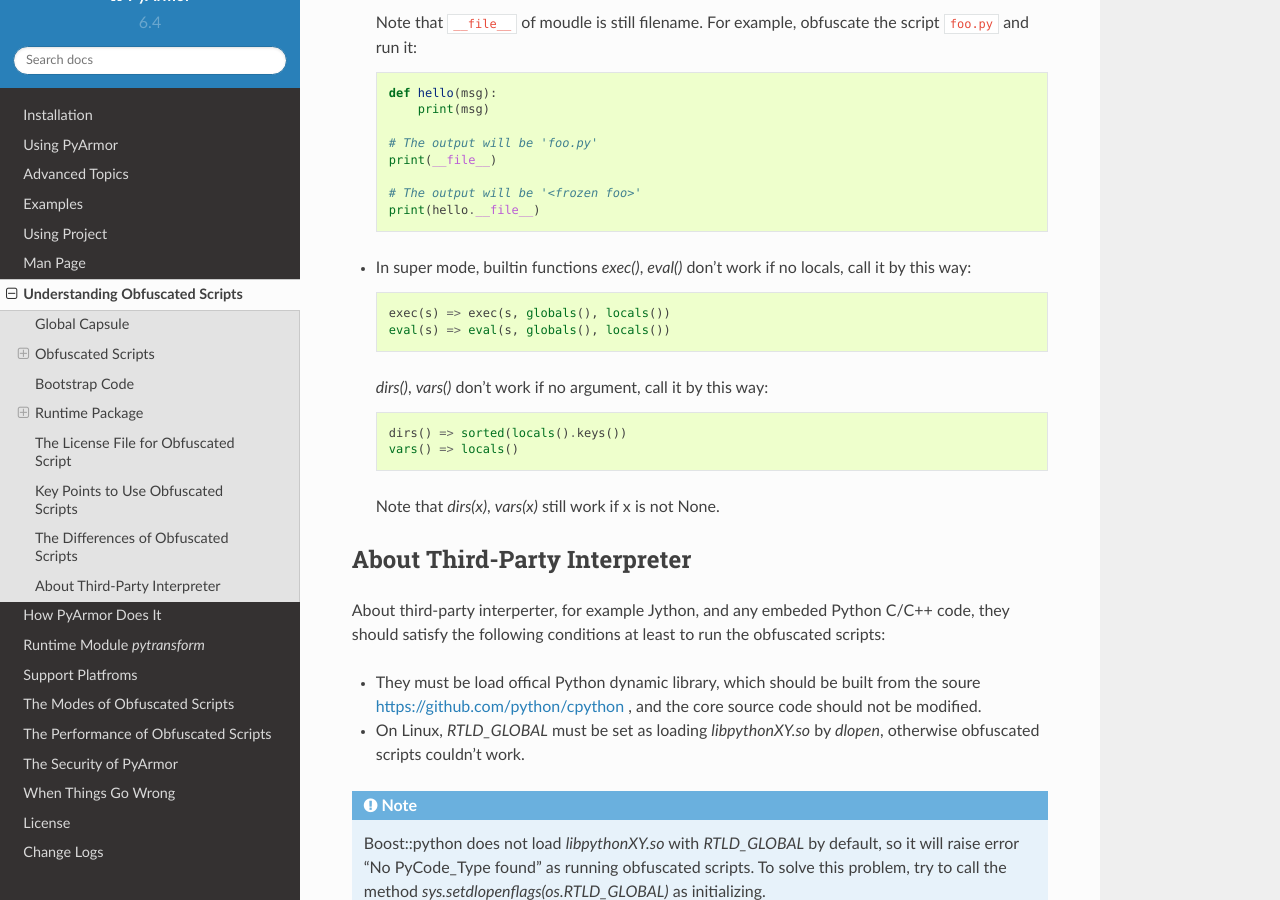
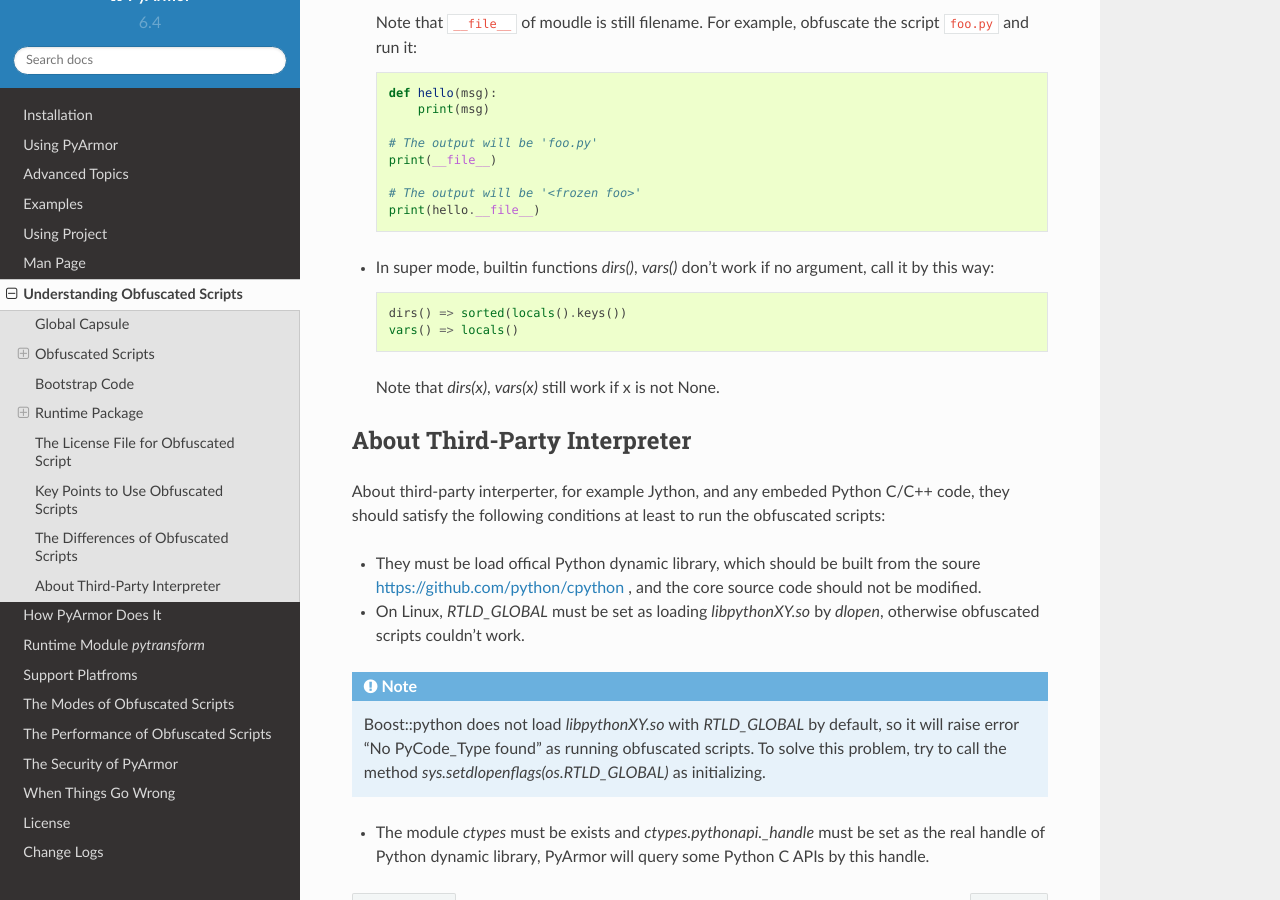
Before and after one commit to dashingsoft/pyarmor, a Sphinx documentation site: the page built from docs/understand-obfuscated-scripts.rst, in a window 1280 px wide and 900 px high, scrolled down 5217 px. Built offline with Sphinx 7.4.7 and the Read the Docs theme 2.0.0, drawn with Linux system fonts in a browser that asks for light colours.

Commit message:
Refine doc

```diff
--- a/docs/understand-obfuscated-scripts.rst
+++ b/docs/understand-obfuscated-scripts.rst
@@ -274,13 +274,8 @@
       # The output will be '<frozen foo>'
       print(hello.__file__)
 
-* In super mode, builtin functions `exec()`, `eval()` don't work if no locals,
+* In super mode, builtin functions `dirs()`, `vars()` don't work if no argument,
   call it by this way::
-
-       exec(s) => exec(s, globals(), locals())
-       eval(s) => eval(s, globals(), locals())
-
-  `dirs()`, `vars()` don't work if no argument, call it by this way::
 
        dirs() => sorted(locals().keys())
        vars() => locals()
```
